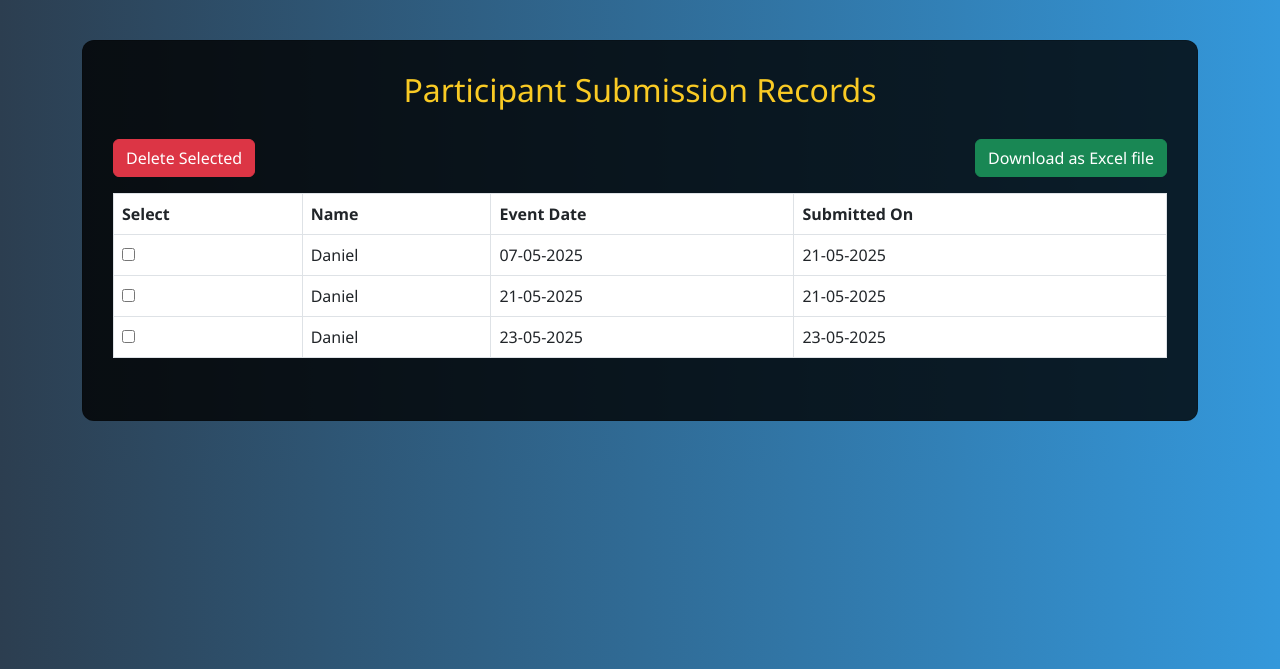
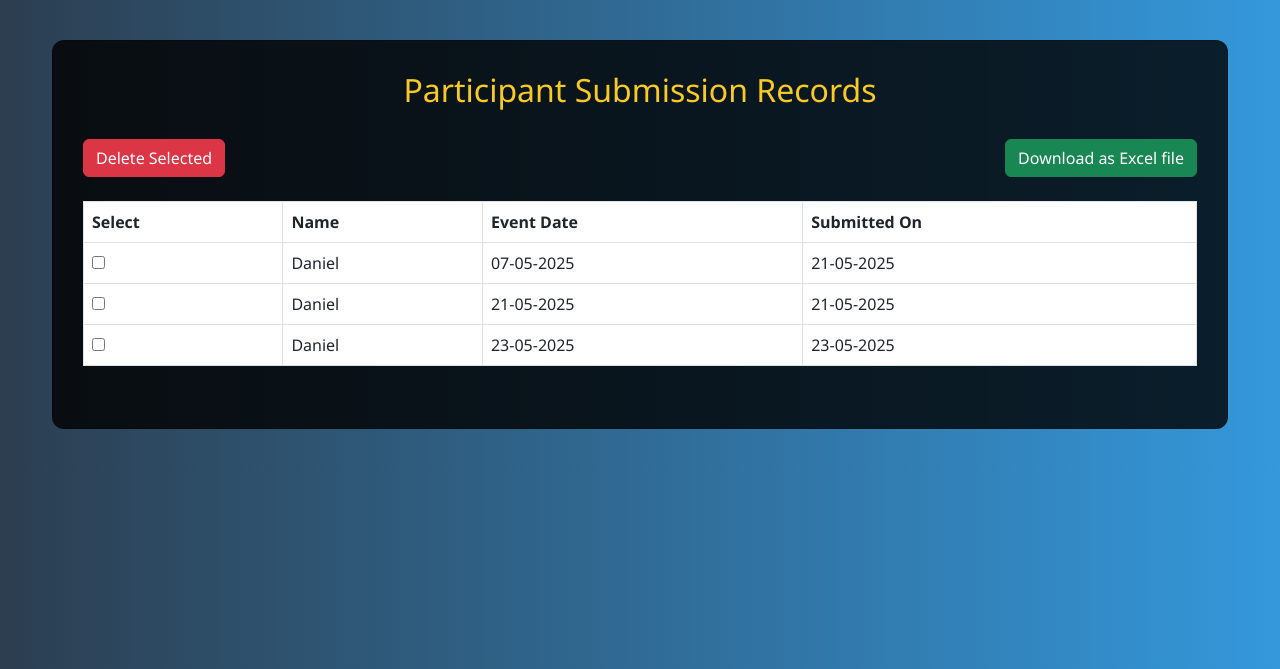
Before and after one commit to DANDAN-comp/mourne-mountain-parq, a Flask app: page /dashboard in a window 1280 px wide. Shown: the top 669 px of the page. Run offline with Flask 3, Linux system fonts and the light colour scheme.

```diff
--- a/app.py
+++ b/app.py
@@ -263,7 +263,6 @@ def submit_parq():
 def download_excel():
     participants = ParticipantSummary.query.order_by(ParticipantSummary.event_date.asc()).all()
 
-    # Convert records to a list of dicts
     data = [{
         'Name': p.participant_name,
         'Event Date': p.event_date.strftime('%d-%m-%Y'),
@@ -278,10 +277,13 @@ def download_excel():
 
     output.seek(0)
 
-    response = make_response(output.read())
-    response.headers['Content-Disposition'] = 'attachment; filename=participant_data.xlsx'
-    response.headers['Content-Type'] = 'application/vnd.openxmlformats-officedocument.spreadsheetml.sheet'
-    return response
+    return send_file(
+        output,
+        download_name="participant_data.xlsx",
+        as_attachment=True,
+        mimetype="application/vnd.openxmlformats-officedocument.spreadsheetml.sheet"
+    )
+
 
 @app.route('/clear-db', methods=['POST'])
 def clear_db():
--- a/templates/dashboard.html
+++ b/templates/dashboard.html
@@ -32,19 +32,15 @@
   </style>
 </head>
 <body>
-  <div class="container">
+  <div class="container-fluid">
   <div class="card">
     <h2>Participant Submission Records</h2>
-        <div class="mb-3">
-<div class="d-flex justify-content-between mb-3">
-  <form id="deleteSelectedForm" method="POST" action="/delete-selected" onsubmit="return confirm('Delete selected records?');" class="mb-0">
-    <button type="submit" class="btn btn-danger">Delete Selected</button>
-</form>
-  <a href="/download-excel" class="btn btn-success">Download as Excel file</a>
-
+    <form id="deleteSelectedForm" method="POST" action="/delete-selected" onsubmit="return confirm('Delete selected records?');" class="mb-3">
+      <div class="d-flex justify-content-between mb-3 flex-wrap">
+        <button type="submit" class="btn btn-danger mb-2">Delete Selected</button>
+        <a href="/download-excel" class="btn btn-success mb-2">Download as Excel file</a>
       </div>
-
-
+      <div class="table-responsive">
         <table class="table table-bordered table-hover">
           <thead>
             <tr>
@@ -65,10 +61,11 @@
             {% endfor %}
           </tbody>
         </table>
+      </div>
     </form>
-
   </div>
 </div>
+
   </div>
 </body>
 </html>
```
Also changed, not shown: instance/participants.db. Lines whose indentation alone changed are shown as unchanged.
